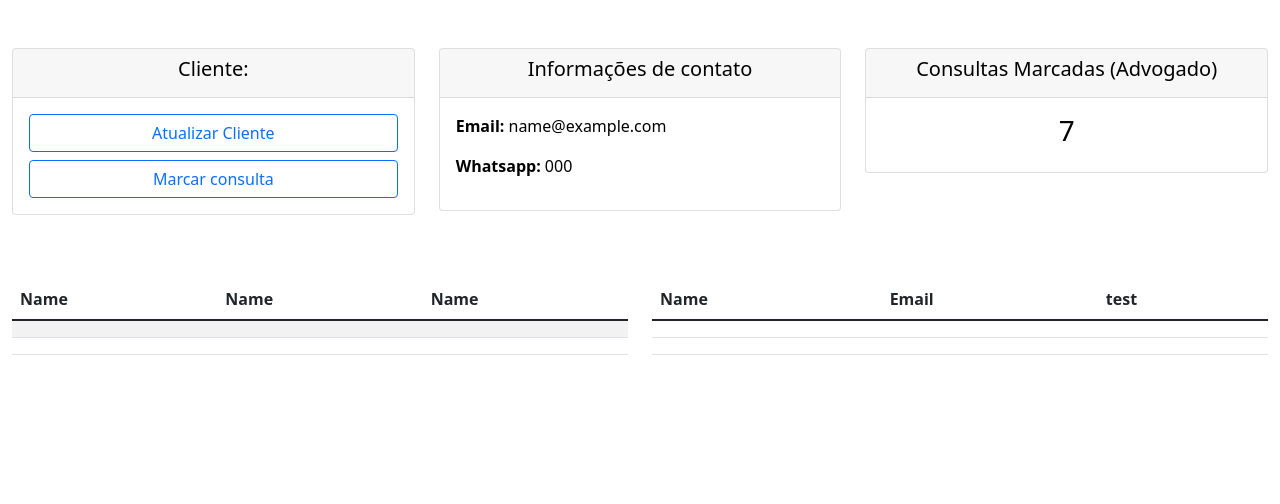
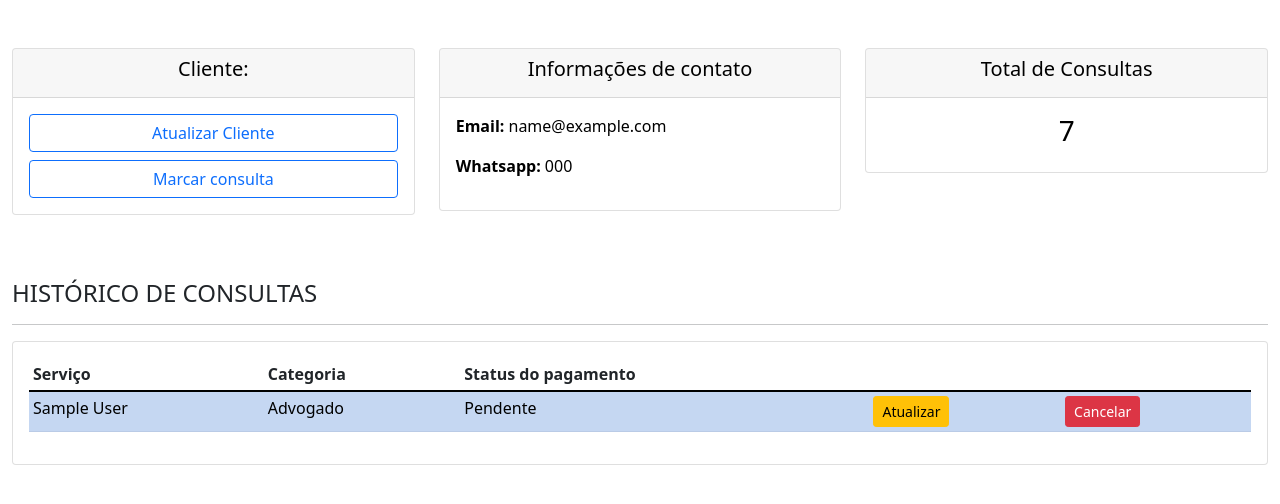
Before and after one commit to andremralves/django-CRM, a Django app: page /cliente/1 in a window 1280 px wide. Shown: the part 56-560 px from the top of the page. Run offline with Django 4.2, Linux system fonts and the light colour scheme; a user stored in the database is signed in; tables that the repository leaves empty hold one stand-in row (values such as "Sample post"); lists and menus that the app fills with data are empty; some libraries are stand-ins or nearby versions.

Commit message:
add customer_orders info

```diff
--- a/templates/customer.html
+++ b/templates/customer.html
@@ -37,7 +37,7 @@
     <div class="col-md">
       <div class="card text-center text-black mb-3">
         <div class="card-header">
-          <h5 class="card-title">Consultas Marcadas (Advogado)</h5>
+          <h5 class="card-title">Total de Consultas</h5>
         </div>
         <div class="card-body">
           <h3 class="card-title">7</h3>
@@ -47,52 +47,39 @@
   </div>
 </div>
 
-<div class="row mt-5">
+<div class="row mt-5 justify-content-center">
   <div class="col">
-    <table class="table table-striped table-inverse table-responsive">
-      <thead class="thead-inverse">
+    <h4>HISTÓRICO DE CONSULTAS</h4>
+    <hr />
+    <div class="card card-body">
+      <table class="table table-sm table-striped">
+        <thead>
           <tr>
-          <th>Name</th>
-          <th>Name</th>
-          <th>Name</th>
+            <th>Serviço</th>
+            <th>Categoria</th>
+            <th>Status do pagamento</th>
           </tr>
         </thead>
-      <tbody>
+        <tbody class="table-primary">
+          {% for order in customer_orders %}
           <tr>
-          <td scope="row"></td>
-          <td></td>
-          <td></td>
+            <td>{{ order.service_id }}</td>
+            {% if order.service_id.category == "Doctor" %}
+            <td>Médico</td>
+            {% else %}
+            <td>Advogado</td>
+            {% endif %} {% if order.payment_status == "Pending" %}
+            <td>Pendente</td>
+            {% else %}
+            <td>Pago</td>
+            {% endif %}
+            <td><a class="btn btn-sm btn-warning" href="">Atualizar</a></td>
+            <td><a class="btn btn-sm btn-danger" href="">Cancelar</a></td>
           </tr>
-        <tr>
-          <td scope="row"></td>
-          <td></td>
-          <td></td>
-        </tr>
-      </tbody>
-    </table>
-  </div>
-  <div class="col">
-    <table class="table">
-      <thead>
-        <tr>
-          <th>Name</th>
-          <th>Email</th>
-          <th>test</th>
-        </tr>
-      </thead>
-      <tbody>
-        <tr>
-          <td scope="row"></td>
-          <td></td>
-          <td></td>
-        </tr>
-        <tr>
-          <td scope="row"></td>
-          <td></td>
-          <td></td>
-        </tr>
+          {% endfor %}
         </tbody>
       </table>
     </div>
   </div>
+</div>
 {% endblock %}
```
Lines whose indentation alone changed are shown as unchanged.
